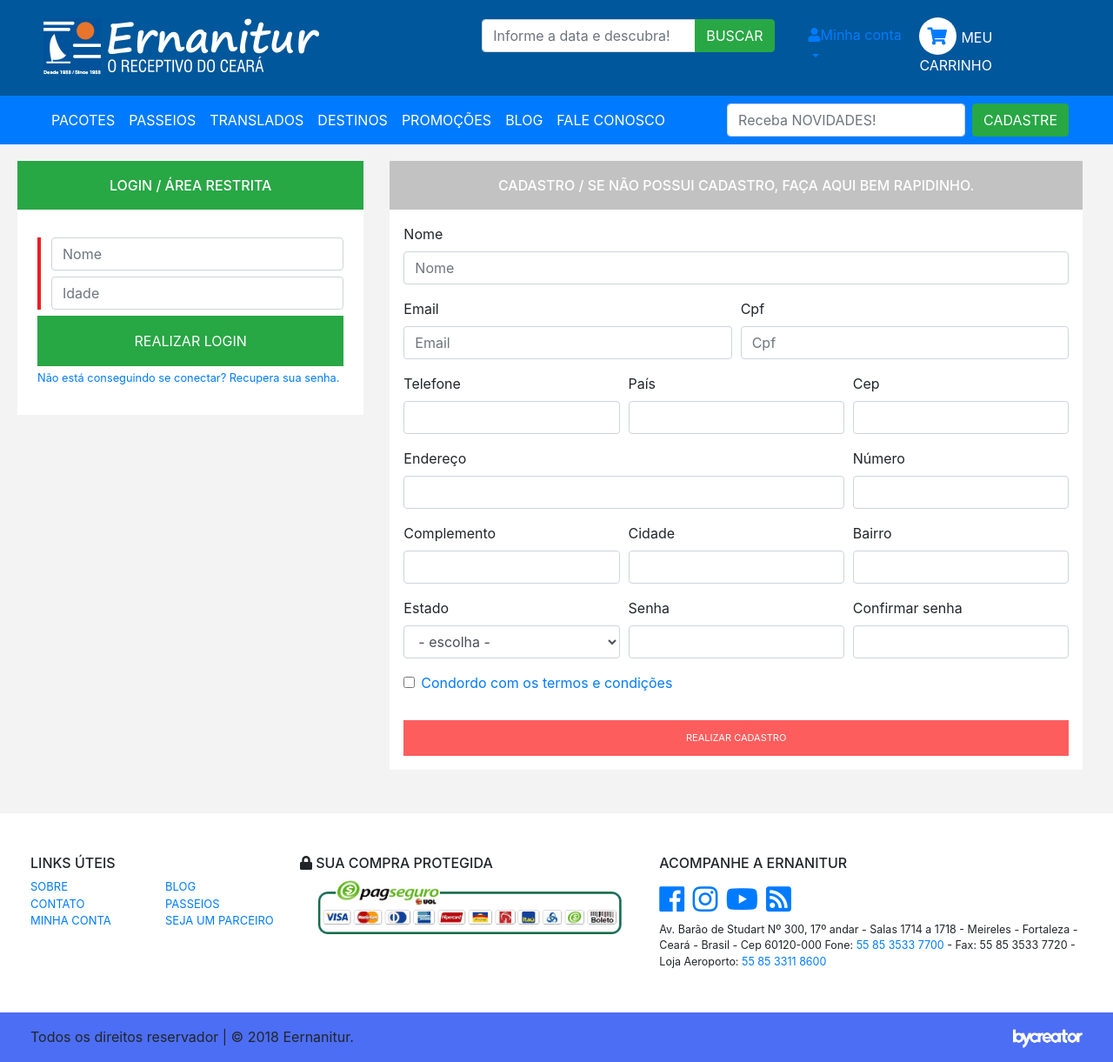
After one commit to bycreator/ERNANITUR, a PHP site: page /login-cadastro.html in a window 1280 px wide. The commit adds this page. Shown: the whole page at 87% size. Run offline with PHP 8.4, Linux system fonts and the light colour scheme; some libraries are stand-ins or nearby versions.

Commit message:
ADD Page
Add page - Login/Cadastro

```diff
--- a/css/ernanitur.css
+++ b/css/ernanitur.css
@@ -300,3 +300,11 @@ input#date {
     border-radius: 0px;
     padding: 1em 1em 1em 1em;
 }
+
+.bg-login-cadastro1 {
+    background-color: #c2c2c2 !important;
+}
+
+.bg-login-cadastro {
+    background-color: #28a745 !important;
+}
--- /dev/null
+++ b/login-cadastro.html
@@ -0,0 +1,335 @@
+<!doctype html>
+<html lang="pt-BR">
+  <head>
+    <!-- Required meta tags -->
+    <meta charset="utf-8">
+    <meta name="viewport" content="width=device-width, initial-scale=1, shrink-to-fit=no">
+
+     <!-- Bootstrap core CSS -->
+    <link href="css/bootstrap.min.css" rel="stylesheet">
+
+    <link href="css/ernanitur.css" rel="stylesheet">
+
+
+    <link rel="stylesheet" href="https://use.fontawesome.com/releases/v5.1.0/css/all.css" integrity="sha384-lKuwvrZot6UHsBSfcMvOkWwlCMgc0TaWr+30HWe3a4ltaBwTZhyTEggF5tJv8tbt" crossorigin="anonymous">
+
+    <title>Ernanitur - Receptivo do Ceará</title>
+
+  </head>
+
+  <body>
+    <header class="navbar flex-column flex-md-row bd-navbar bg-top">
+        <div class="container">
+                <div class="col-md-5 align-items-center">
+                    <img src="imgs/voudeernanitur-ernanitur.png">
+                </div>
+                <div class="col-md-7 align-items-center right">
+                    <ul class="li-car-acc">
+                        <li class="li-search">
+                            <div class="input-group">
+                              <input type="text" class="form-control" placeholder="Informe a data e descubra!" aria-label="Informe a data e descubra!" aria-describedby="button-addon2">
+                              <div class="input-group-append">
+                                <button class="btn  btn btn-success" type="button" id="button-addon2">BUSCAR</button>
+                              </div>
+                            </div>
+                        </li>
+                        <li class="nav-item dropdown">
+                            <a class="nav-link dropdown-toggle" href="#" id="navbarDropdown" role="button" data-toggle="dropdown" aria-haspopup="true" aria-expanded="false">
+                              <i class="fas fa-user off-item"></i>Minha conta
+                            </a>
+                            <div class="dropdown-menu" aria-labelledby="navbarDropdown">
+                              <a class="dropdown-item" href="#">MEUS DADOS</a>
+                              <a class="dropdown-item" href="#">MEUS PEDIDOS</a>
+                              <div class="dropdown-divider"></div>
+                              <a class="dropdown-item" href="#">LOGIN/CADASTRO</a>
+                            </div>
+                        </li>
+                        <li class="li-top"><a href="#"><i class="fas fa-shopping-cart my-item"></i><spam class="text-acc">MEU CARRINHO</spam></a></li>
+                    </ul>
+                </div>
+
+        </div>
+    </header>
+
+    <div class="bg-primary">
+        <div class="container">
+            <nav class="navbar navbar-expand-lg navbar-light">
+
+              <button class="navbar-toggler" type="button" data-toggle="collapse" data-target="#navbarSupportedContent" aria-controls="navbarSupportedContent" aria-expanded="false" aria-label="Toggle navigation">
+                <span class="navbar-toggler-icon"></span>
+              </button>
+
+              <div class="collapse navbar-collapse" id="navbarSupportedContent">
+                <ul class="navbar-nav mr-auto">
+                  <li class="nav-item">
+                    <a class="nav-link" href="#">PACOTES</a>
+                  </li>
+                  <li class="nav-item">
+                    <a class="nav-link" href="#">PASSEIOS</a>
+                  </li>
+
+                  <li class="nav-item">
+                    <a class="nav-link" href="#">TRANSLADOS</a>
+                  </li>
+
+                  <li class="nav-item">
+                    <a class="nav-link" href="#">DESTINOS</a>
+                  </li>
+
+                  <li class="nav-item">
+                    <a class="nav-link" href="#">PROMOÇÕES</a>
+                  </li>
+
+                  <li class="nav-item">
+                    <a class="nav-link" href="#">BLOG</a>
+                  </li>
+
+                  <li class="nav-item">
+                    <a class="nav-link" href="#">FALE CONOSCO</a>
+                  </li>
+                </ul>
+                <form class="form-inline my-2 my-lg-0">
+                  <input class="form-control mr-sm-2" type="search" placeholder="Receba NOVIDADES!" aria-label="novidades">
+                  <button class="btn btn-success my-2 my-sm-0" type="submit">CADASTRE</button>
+                </form>
+              </div>
+            </nav>
+        </div>
+    </div>
+
+
+   <div class="container passeio-interna">
+     <div class="row">
+
+
+       <div class="col col-md-4 pdl-0">
+         <div class="container bg-right-passeio-tp text-uppercase bg-login-cadastro">login / área restrita</div>
+         <div class="container bg-white">
+           <div class="right-passeios-2">
+
+              <div class="box-passageiro">
+                <input type="text" class="form-control psg1" placeholder="Nome" aria-label="Nome" aria-describedby="basic-addon2">
+                <input type="password" class="form-control" placeholder="Idade" aria-label="Idade" aria-describedby="basic-addon2">
+              </div>
+
+              <button type="button" class="btn btn-success btn-compass">REALIZAR LOGIN</button>
+              <a href="#"><small>Não está conseguindo se conectar? Recupera sua senha.</small></a>
+
+           </div>
+         </div>
+       </div>
+       <div class="col col-md-8">
+        <div class="container bg-right-passeio-tp text-uppercase bg-login-cadastro1">cadastro / Se não possui cadastro, faça aqui bem rapidinho.</div>
+         <div class="col bg-white left-passeio">
+
+           <!-- inicio do form -->
+
+           <form>
+
+              <div class="form-group">
+                <label for="inputName">Nome</label>
+                <input type="text" class="form-control" id="inputName" placeholder="Nome">
+              </div>
+              <div class="form-row">
+                <div class="form-group col-md-6">
+                  <label for="inputEmail4">Email</label>
+                  <input type="email" class="form-control" id="inputEmail4" placeholder="Email">
+                </div>
+                <div class="form-group col-md-6">
+                  <label for="inputCpf">Cpf</label>
+                  <input type="text" class="form-control" id="inputCpf" placeholder="Cpf">
+                </div>
+              </div>
+
+              <div class="form-row">
+                <div class="form-group col-md-4">
+                  <label for="inputCity">Telefone</label>
+                  <input type="text" class="form-control" id="inputCity">
+                </div>
+               <div class="form-group col-md-4">
+                  <label for="inputCity">País</label>
+                  <input type="text" class="form-control" id="inputCity">
+                </div>
+                <div class="form-group col-md-4">
+                  <label for="inputZip">Cep</label>
+                  <input type="text" class="form-control" id="inputZip">
+                </div>
+              </div>
+
+              <div class="form-row">
+                <div class="form-group col-md-8">
+                  <label for="inputCity">Endereço</label>
+                  <input type="text" class="form-control" id="inputCity">
+                </div>
+               <div class="form-group col-md-4">
+                  <label for="inputCity">Número</label>
+                  <input type="text" class="form-control" id="inputCity">
+                </div>
+
+              </div>
+
+              <div class="form-row">
+                <div class="form-group col-md-4">
+                  <label for="inputCity">Complemento</label>
+                  <input type="text" class="form-control" id="inputCity">
+                </div>
+               <div class="form-group col-md-4">
+                  <label for="inputCity">Cidade</label>
+                  <input type="text" class="form-control" id="inputCity">
+                </div>
+                <div class="form-group col-md-4">
+                  <label for="inputZip">Bairro</label>
+                  <input type="text" class="form-control" id="inputZip">
+                </div>
+              </div>
+
+              <div class="form-row">
+                <div class="form-group col-md-4">
+                  <label for="inputState">Estado</label>
+                  <select id="inputState" class="form-control">
+                    <option value="AC">- escolha -</option>
+                    <option value="AC">Acre</option>
+                    <option value="AL">Alagoas</option>
+                    <option value="AP">Amapá</option>
+                    <option value="AM">Amazonas</option>
+                    <option value="BA">Bahia</option>
+                    <option value="CE">Ceará</option>
+                    <option value="DF">Distrito Federal</option>
+                    <option value="ES">Espírito Santo</option>
+                    <option value="GO">Goiás</option>
+                    <option value="MA">Maranhão</option>
+                    <option value="MT">Mato Grosso</option>
+                    <option value="MS">Mato Grosso do Sul</option>
+                    <option value="MG">Minas Gerais</option>
+                    <option value="PA">Pará</option>
+                    <option value="PB">Paraíba</option>
+                    <option value="PR">Paraná</option>
+                    <option value="PE">Pernambuco</option>
+                    <option value="PI">Piauí</option>
+                    <option value="RJ">Rio de Janeiro</option>
+                    <option value="RN">Rio Grande do Norte</option>
+                    <option value="RS">Rio Grande do Sul</option>
+                    <option value="RO">Rondônia</option>
+                    <option value="RR">Roraima</option>
+                    <option value="SC">Santa Catarina</option>
+                    <option value="SP">São Paulo</option>
+                    <option value="SE">Sergipe</option>
+                    <option value="TO">Tocantins</option>
+                    <option value="ES">Estrangeiro</option>
+                  </select>
+                </div>
+               <div class="form-group col-md-4">
+                  <label for="inputCity">Senha</label>
+                  <input type="text" class="form-control" id="inputCity">
+                </div>
+                <div class="form-group col-md-4">
+                  <label for="inputZip">Confirmar senha</label>
+                  <input type="text" class="form-control" id="inputZip">
+                </div>
+              </div>
+
+
+
+              <div class="form-group">
+                <div class="form-check">
+                  <input class="form-check-input" type="checkbox" id="gridCheck">
+                  <label class="form-check-label" for="gridCheck">
+                    <a href="#">Condordo com os termos e condições</a>
+                  </label>
+                </div>
+              </div>
+              <button type="button" class="btn btn-danger btn-compass">REALIZAR CADASTRO</button>
+            </form>
+
+           <!-- fim do form -->
+
+
+         </div>
+       </div>
+     </div>
+   </div>
+
+
+
+    <div class="footer-1">
+        <div class="container">
+            <div class="row">
+                <div class="col-md-3">
+                <h6>LINKS ÚTEIS</h6>
+
+                <div class="row">
+                    <div class="col-6">
+                        <ul class="links-footer1">
+                            <li><a href="#">SOBRE</a></li>
+                            <li><a href="#">CONTATO</a></li>
+                            <li><a href="#">MINHA CONTA</a></li>
+                        </ul>
+                    </div>
+                    <div class="col-6">
+                        <ul class="links-footer1">
+                            <li><a href="#">BLOG</a></li>
+                            <li><a href="#">PASSEIOS</a></li>
+                            <li><a href="#">SEJA UM PARCEIRO</a></li>
+                        </ul>
+                    </div>
+                </div>
+            </div>
+
+            <div class="col-md-4">
+                <h6><i class="fas fa-lock"></i> SUA COMPRA PROTEGIDA</h6>
+
+                <div class="pag-footer">
+                    <img src="imgs/pagseguro.gif">
+                </div>
+            </div>
+
+            <div class="col-md-5">
+
+                <h6>ACOMPANHE A ERNANITUR</h6>
+                <div class="icons-social">
+                    <a href="#"><i class="fab fa-facebook"></i></a>
+                    <a href="#"><i class="fab fa-instagram"></i></a>
+                    <a href="#"><i class="fab fa-youtube"></i></a>
+                    <a href="#"><i class="fas fa-rss-square"></i></a>
+                </div>
+
+                <div class="end-footer">
+                    Av. Barão de Studart Nº 300, 17º andar - Salas 1714 a 1718 - Meireles - Fortaleza - Ceará - Brasil - Cep 60120-000
+Fone: <a href="tel:558535337700">55 85 3533 7700</a> - Fax: 55 85 3533 7720 - Loja Aeroporto: <a href="tel:558533118600">55 85 3311 8600</a>
+                </div>
+
+
+            </div>
+
+            </div>
+
+        </div>
+    </div>
+
+
+
+
+    <div class="footer-2">
+        <div class="container">
+
+            <div class="row">
+                <div class="col-md-5">
+                    Todos os direitos reservador | © 2018 Eernanitur.
+                </div>
+
+                <div class="col-md-7 logo-bycreator">
+                    <a href="www.bycreator.com.br"><img src="imgs/logo-bycreator-marketing-digital.png"></a>
+                </div>
+            </div>
+
+        </div>
+    </div>
+
+    <!-- Optional JavaScript -->
+    <!-- jQuery first, then Popper.js, then Bootstrap JS -->
+    <script src='http://cdnjs.cloudflare.com/ajax/libs/jquery/2.1.3/jquery.min.js'></script>
+    <script src="https://cdnjs.cloudflare.com/ajax/libs/popper.js/1.14.3/umd/popper.min.js" integrity="sha384-ZMP7rVo3mIykV+2+9J3UJ46jBk0WLaUAdn689aCwoqbBJiSnjAK/l8WvCWPIPm49" crossorigin="anonymous"></script>
+    <script src="js/bootstrap.min.js"></script>
+    <script src="js/ernanitur.js"></script>
+  </body>
+</html>
```
